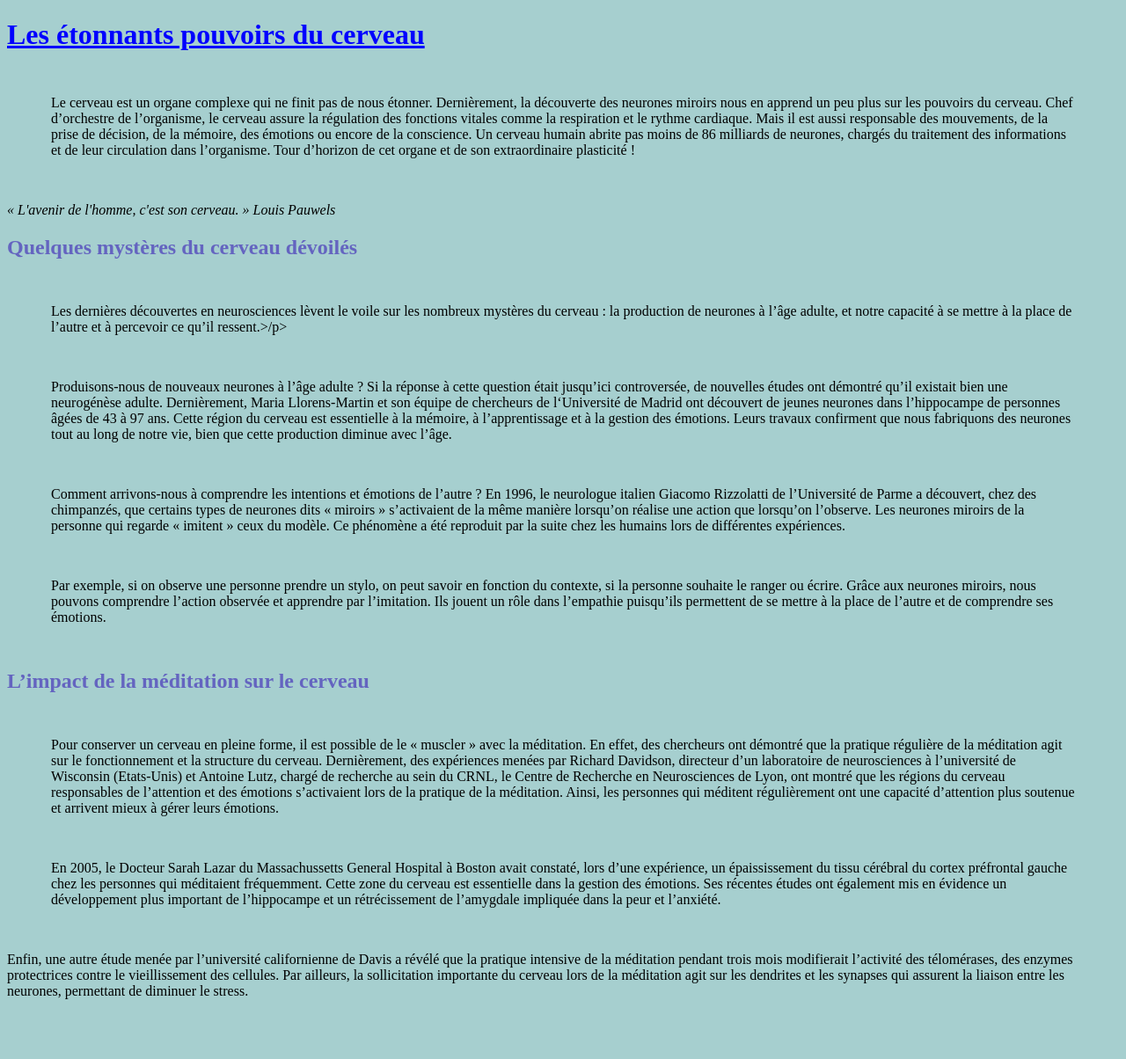
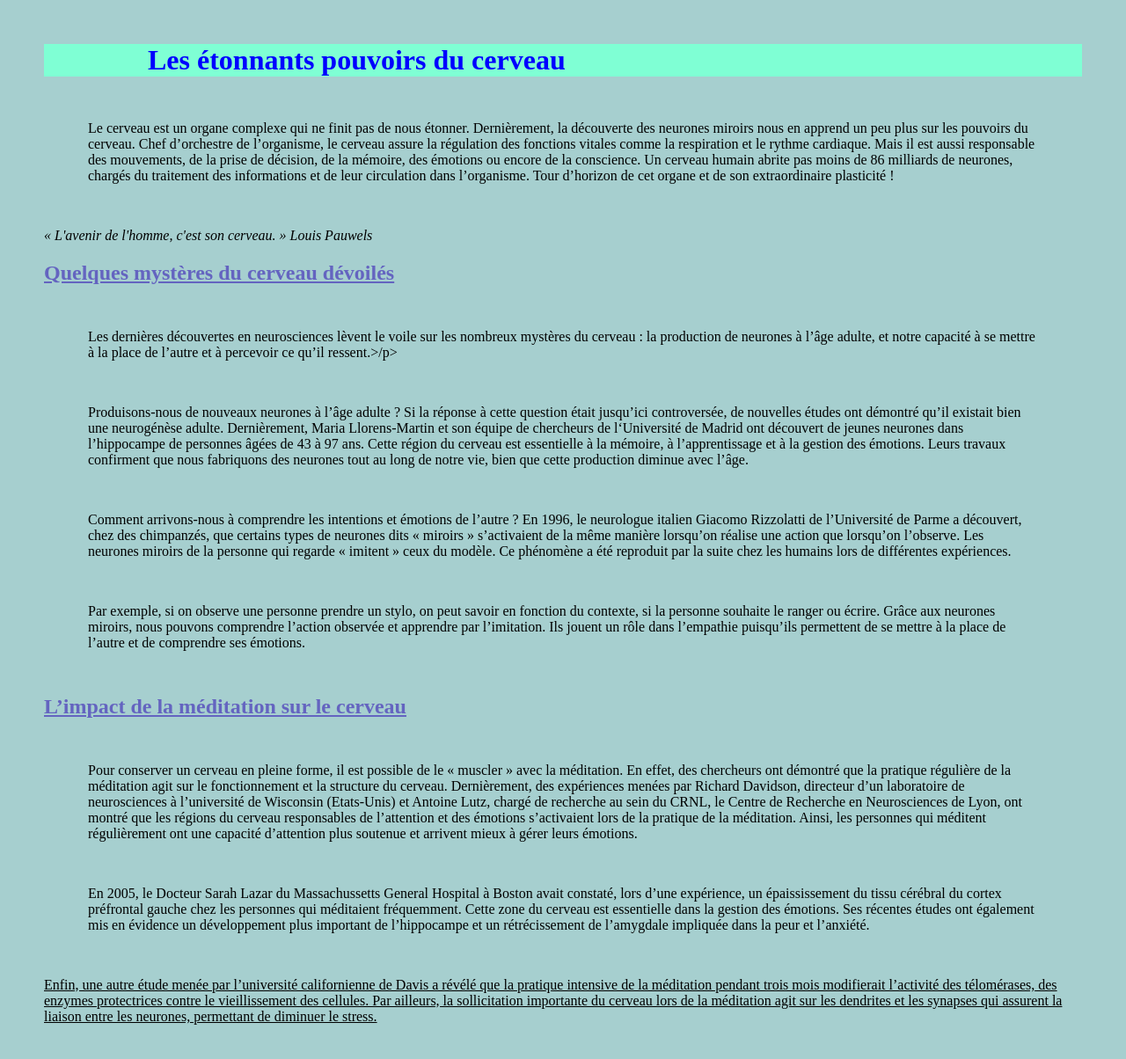
Before and after one commit to Annahanane/gitproject, a plain HTML site: page index.html in a window 1280 px wide. Shown: the whole page at 88% size. Before the commit the page ends 1144 px from the top, so only its background shows below. Drawn offline with Linux system fonts and the light colour scheme.

Commit message:
modifications de feuille de style main.css

```diff
--- a/main.css
+++ b/main.css
@@ -1,11 +1,22 @@
 body{
     background-color: rgb(166, 207, 207);
     padding: 0;
+    margin: 0;
+    font-size: 16px;
+
+}
+header{
+    background-color: aquamarine;
+}
+main{
+    margin: 50px;
 }
 h1{
     justify-content: center;
     color: blue;
-    text-decoration: underline
+    width: 80%;
+    margin: 50px auto;
+    justify-items: center;
 }
 p{
 
@@ -15,4 +26,8 @@ p{
 }
 h2{
     color: rgb(100, 100, 192);
+    text-decoration: underline;
 }
+footer{
+text-decoration: underline;
+}
```
